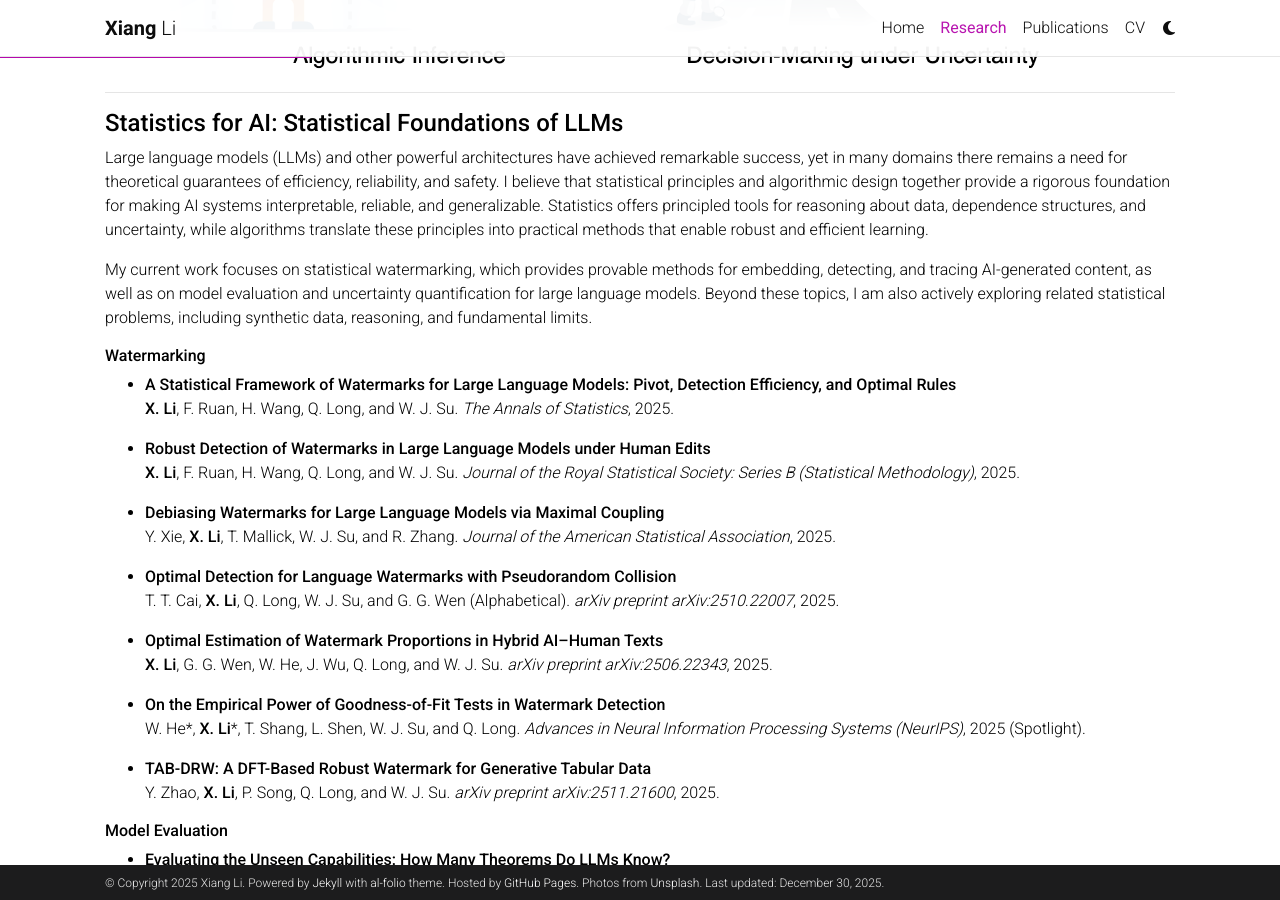
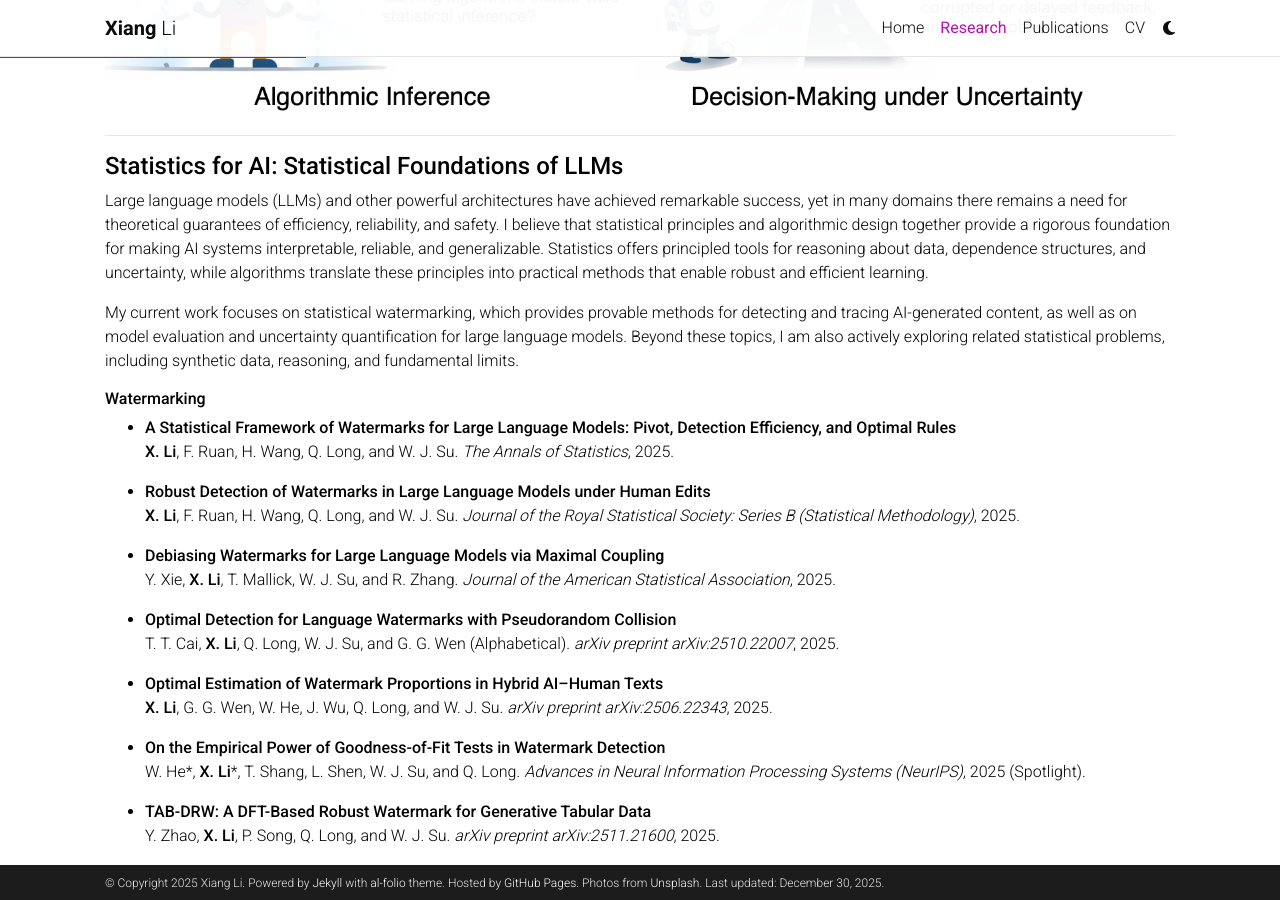
Before and after one commit to lx10077/lx10077.github.io, a Jekyll site: the page built from _pages/research.md, in a window 1280 px wide and 900 px high, scrolled down 589 px. Built offline with Jekyll 4.4.1, drawn with Linux system fonts in a browser that asks for light colours; comment, search, counter and statistics services are not loaded; a style sheet for code colours, icons or effects is not loaded.

Commit message:
Update research.md

```diff
--- a/_pages/research.md
+++ b/_pages/research.md
@@ -15,7 +15,7 @@
 <div style="text-align:center; margin: 20px 0;">
   <img src="/assets/img/full_overview.png"
        alt="Research Overview"
-       style="max-width: 90%; height: auto; border: none;">
+       style="max-width: 100%; height: auto; border: none;">
 </div>
 
 -----
@@ -24,7 +24,7 @@
 
 Large language models (LLMs) and other powerful architectures have achieved remarkable success, yet in many domains there remains a need for theoretical guarantees of efficiency, reliability, and safety. I believe that statistical principles and algorithmic design together provide a rigorous foundation for making AI systems interpretable, reliable, and generalizable. Statistics offers principled tools for reasoning about data, dependence structures, and uncertainty, while algorithms translate these principles into practical methods that enable robust and efficient learning.
 
-My current work focuses on statistical watermarking, which provides provable methods for embedding, detecting, and tracing AI-generated content, as well as on model evaluation and uncertainty quantification for large language models.
+My current work focuses on statistical watermarking, which provides provable methods for detecting and tracing AI-generated content, as well as on model evaluation and uncertainty quantification for large language models.
 Beyond these topics, I am also actively exploring related statistical problems, including synthetic data, reasoning, and fundamental limits.
 
 ###### **Watermarking**
```
